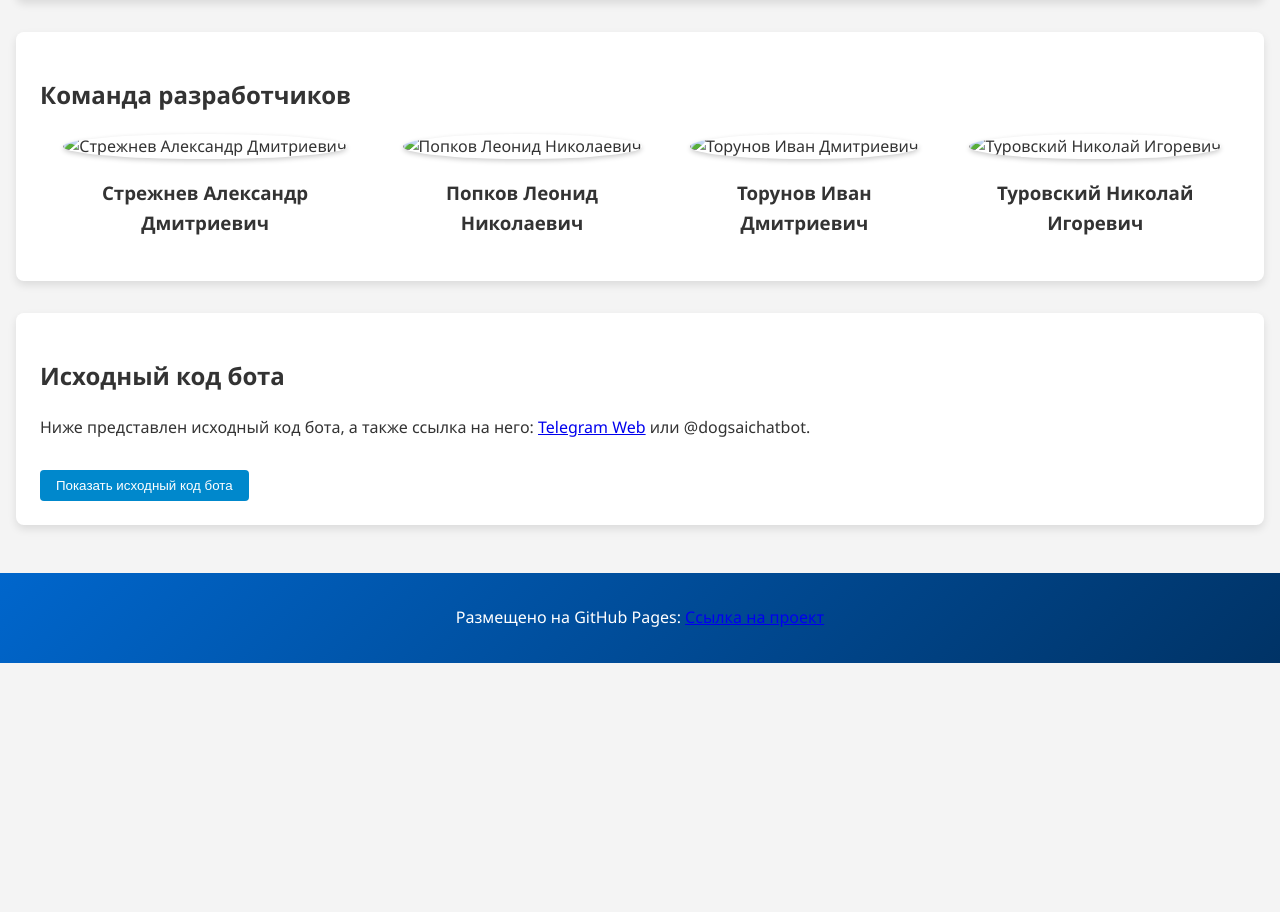
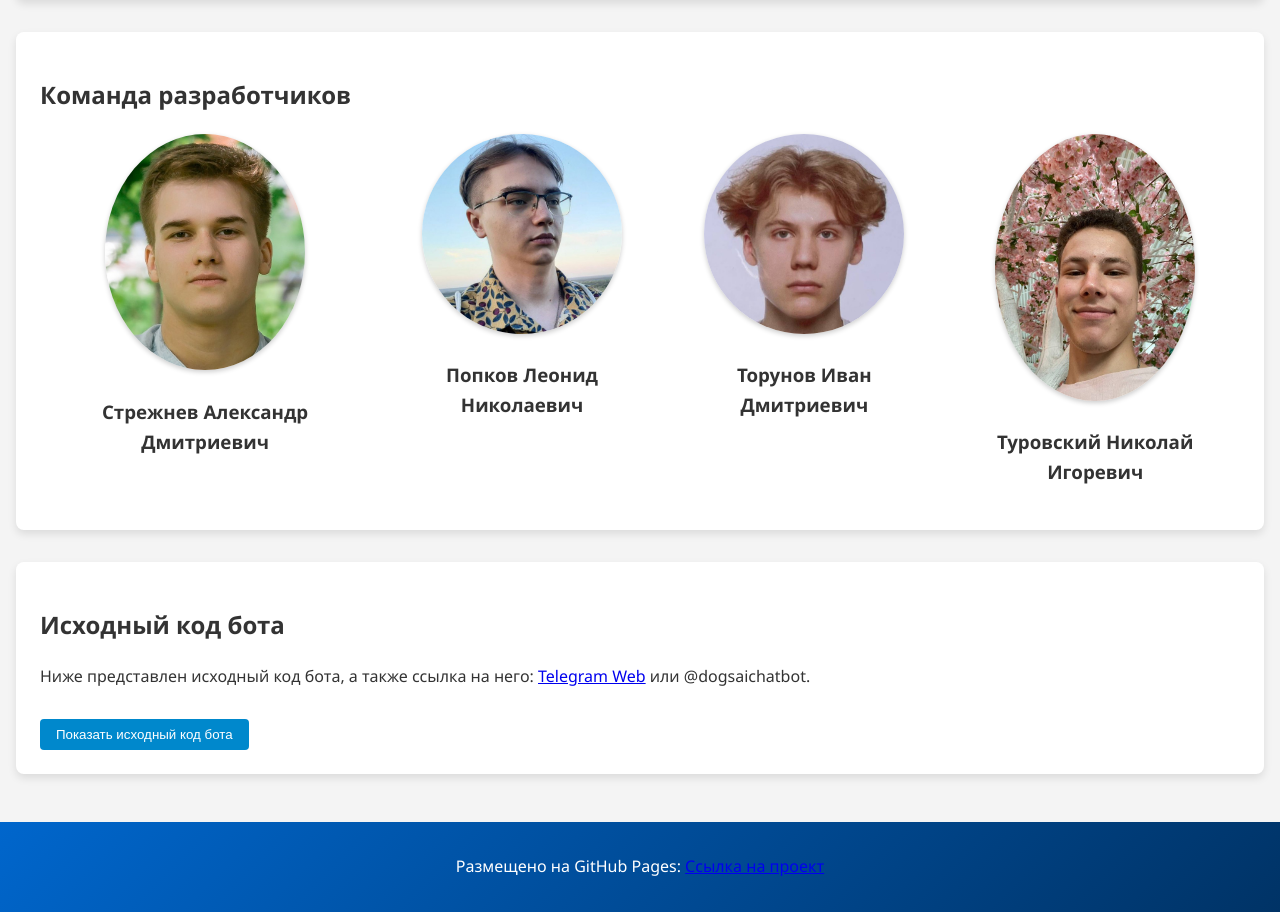
Before and after one commit to SkyPlusik/AI_project, a plain HTML site: page index.html in a window 1280 px wide. Shown: the part 1040-1952 px from the top of the page. Before the commit the page ends 1703 px from the top, so only its background shows below. Drawn offline with Linux system fonts and the light colour scheme.

Commit message:
Update index.html

```diff
--- a/index.html
+++ b/index.html
@@ -214,19 +214,19 @@
       <h2>Команда разработчиков</h2>
       <div class="team">
         <article class="member">
-          <img src="images/strrezhnev.jpg" alt="Стрежнев Александр Дмитриевич">
+          <img src="strrezhnev.jpg" alt="Стрежнев Александр Дмитриевич">
           <h3>Стрежнев Александр Дмитриевич</h3>
         </article>
         <article class="member">
-          <img src="images/popkov.jpg" alt="Попков Леонид Николаевич">
+          <img src="popkov.jpg" alt="Попков Леонид Николаевич">
           <h3>Попков Леонид Николаевич</h3>
         </article>
         <article class="member">
-          <img src="images/torunov.jpg" alt="Торунов Иван Дмитриевич">
+          <img src="torunov.jpg" alt="Торунов Иван Дмитриевич">
           <h3>Торунов Иван Дмитриевич</h3>
         </article>
         <article class="member">
-          <img src="images/turovsky.jpg" alt="Туровский Николай Игоревич">
+          <img src="turovsky.jpg" alt="Туровский Николай Игоревич">
           <h3>Туровский Николай Игоревич</h3>
         </article>
       </div>
```
